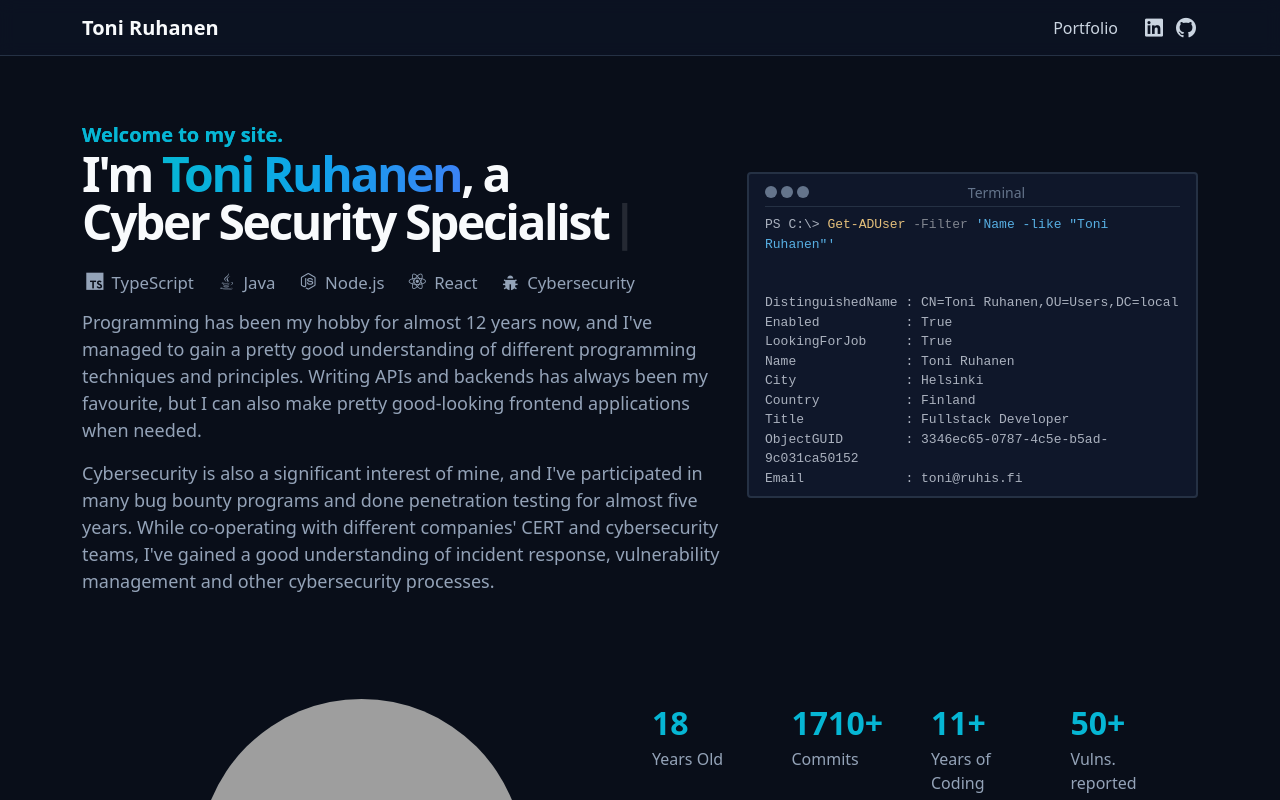
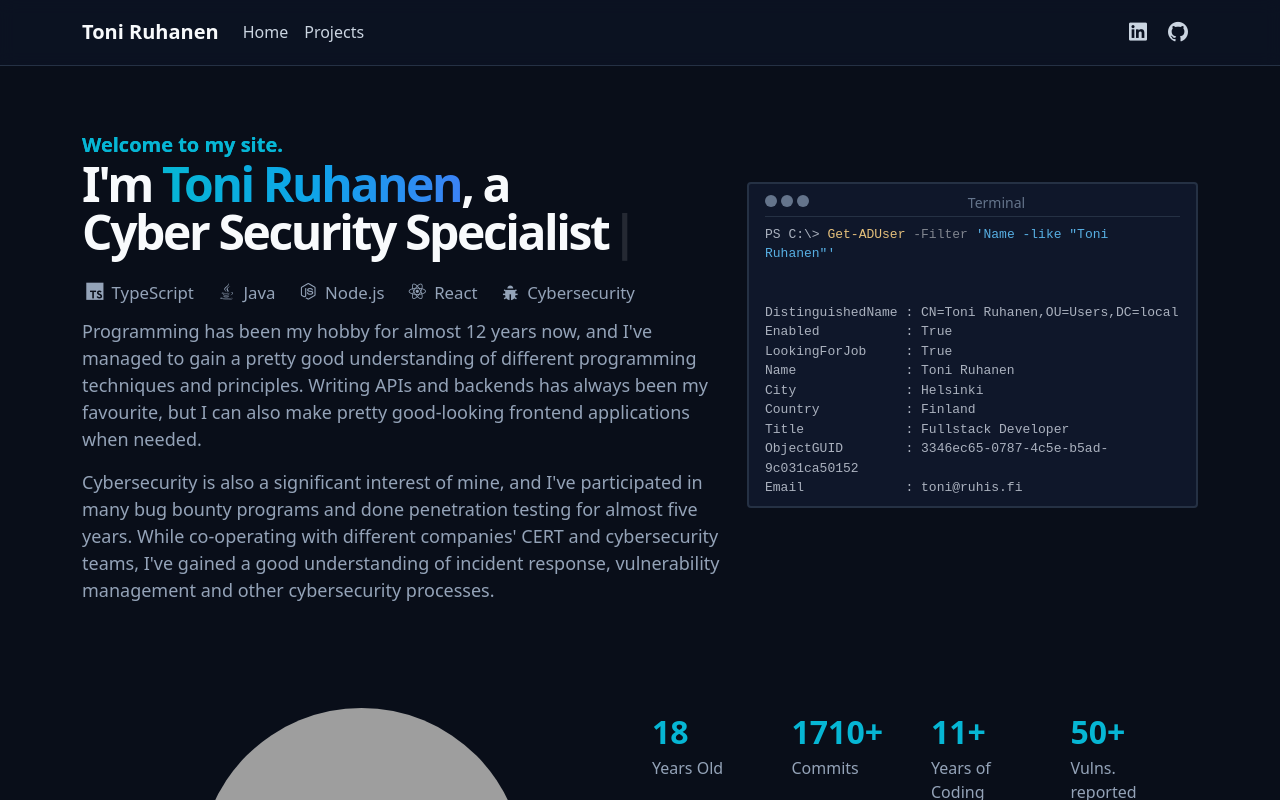
Before and after one commit to Torksi/ruhisfi, a Next.js app: page / in a window 1280 px wide. Shown: the top 800 px of the page. Built offline with nearby package versions, Linux system fonts and the light colour scheme; grey boxes are pictures that could not be loaded; a small style sheet from the web is missing.

Commit message:
Fixed: Rework navbar #32

```diff
--- a/package.json
+++ b/package.json
@@ -16,6 +16,7 @@
     "next": "^12.3.1",
     "next-sitemap": "^3.1.28",
     "react": "^18.2.0",
+    "react-bootstrap": "^2.5.0",
     "react-dom": "^18.2.0",
     "react-simple-typewriter": "^4.0.5",
     "react-tabs": "^5.1.0",
--- a/src/components/content/Navbar.tsx
+++ b/src/components/content/Navbar.tsx
@@ -2,22 +2,35 @@ import Link from "next/link";
 
 const Navbar = () => {
   return (
-    <nav id="navbar" className="navbar navbar-dark sticky-top flex-md-nowrap">
-      <div className="container">
+    <nav
+      id="navbar"
+      className="navbar navbar-dark sticky-top navbar-expand-lg flex-md-nowrap"
+    >
+      <div className="container-fluid">
         <Link href="/">
           <a className="navbar-brand">Toni Ruhanen</a>
         </Link>
 
-        <ul className="navbar-nav ml-auto">
+        <div className="collapse navbar-collapse" id="navbarSupportedContent">
+          <ul className="navbar-nav me-auto">
+            <li className="nav-item">
+              <Link href="/">
+                <a className="nav-link">Home</a>
+              </Link>
+            </li>
+            <li className="nav-item">
               <Link href="/projects">
-            <a
-              style={{ paddingTop: "0.9rem", marginRight: "1rem" }}
-              className="nav-link"
-            >
-              Portfolio
-            </a>
+                <a className="nav-link">Blog</a>
               </Link>
-
+            </li>
+            <li className="nav-item">
+              <Link href="/projects">
+                <a className="nav-link">Portfolio</a>
+              </Link>
+            </li>
+          </ul>
+          <ul className="navbar-nav ms-auto">
+            <li className="nav-item">
               <a
                 className="nav-link"
                 title="LinkedIn"
@@ -27,6 +40,8 @@ const Navbar = () => {
               >
                 <i className="ri-linkedin-box-fill nav-link-icon" />
               </a>
+            </li>
+            <li className="nav-item">
               <a
                 className="nav-link"
                 title="GitHub"
@@ -36,7 +51,9 @@ const Navbar = () => {
               >
                 <i className="ri-github-fill nav-link-icon" />
               </a>
+            </li>
           </ul>
+        </div>
       </div>
     </nav>
   );
--- /dev/null
+++ b/src/components/content/NewNavbar.tsx
@@ -0,0 +1,47 @@
+import Link from "next/link";
+import { Navbar, Nav, Container } from "react-bootstrap";
+
+const NewNavbar = () => {
+  return (
+    <Navbar collapseOnSelect id="navbar" expand="lg" sticky="top">
+      <Container>
+        <Link href="/" passHref>
+          <Navbar.Brand>Toni Ruhanen</Navbar.Brand>
+        </Link>
+        <Navbar.Toggle aria-controls="navbar-nav">
+          <i className="ri-menu-fill" />
+        </Navbar.Toggle>
+        <Navbar.Collapse id="navbar-nav">
+          <Nav className="me-auto">
+            <Link href="/" passHref>
+              <Nav.Link>Home</Nav.Link>
+            </Link>
+            <Link href="/projects" passHref>
+              <Nav.Link>Projects</Nav.Link>
+            </Link>
+          </Nav>
+          <Nav className="ms-auto">
+            <Nav.Link
+              title="LinkedIn"
+              href="https://www.linkedin.com/in/toniruhanen/"
+              target="_blank"
+              rel="noreferrer"
+            >
+              <i className="ri-linkedin-box-fill nav-link-icon" />
+            </Nav.Link>
+            <Nav.Link
+              title="GitHub"
+              href="https://github.com/Torksi"
+              target="_blank"
+              rel="noreferrer"
+            >
+              <i className="ri-github-fill nav-link-icon" />
+            </Nav.Link>
+          </Nav>
+        </Navbar.Collapse>
+      </Container>
+    </Navbar>
+  );
+};
+
+export default NewNavbar;
--- a/src/pages/_app.tsx
+++ b/src/pages/_app.tsx
@@ -4,7 +4,7 @@ import "../styles/App.scss";
 import type { AppProps } from "next/app";
 import Head from "next/head";
 import Footer from "../components/content/Footer";
-import Navbar from "../components/content/Navbar";
+import NewNavbar from "../components/content/NewNavbar";
 
 function MyApp({ Component, pageProps }: AppProps) {
   return (
@@ -13,7 +13,7 @@ function MyApp({ Component, pageProps }: AppProps) {
         <meta name="viewport" content="width=device-width, initial-scale=1" />
       </Head>
       <div className="page-content">
-        <Navbar />
+        <NewNavbar />
         <Component {...pageProps} />
         <Footer />
       </div>
--- a/src/styles/Navbar.scss
+++ b/src/styles/Navbar.scss
@@ -2,33 +2,39 @@
   background-color: rgba(15, 23, 42, 0.5);
   backdrop-filter: blur(8px);
   border-bottom: 1px solid var(--border-color);
-  padding: 0.1rem 0.5rem;
+  padding: 0.4rem;
+}
+
+.navbar-toggler {
+  border: none;
+  color: #cbd5e1;
+  .navbar-toggler-icon {
+    background-image: none;
+    color: #cbd5e1;
+  }
 }
 
 .nav-link-icon {
-  font-size: 1.5rem;
-  padding-left: 0.5rem;
+  font-size: 1.5rem !important;
 }
 
 .nav-link {
   &:hover {
-    text-decoration: none;
+    text-decoration: none !important;
   }
 }
 
 .navbar-brand {
-  color: var(--color-text-header);
-  font-weight: 600;
+  color: var(--color-text-header) !important;
+  font-weight: 600 !important;
   &:hover {
-    text-decoration: none;
+    text-decoration: none !important;
   }
 }
 
 .navbar-nav {
-  flex-direction: row;
-
   .nav-link {
-    color: #cbd5e1;
+    color: #cbd5e1 !important;
     &:hover {
       color: var(--color-text-header) !important;
     }
```
Also changed, not shown: 1 other file (tests, documents, lock files or other folders). Lines whose indentation alone changed are shown as unchanged.
